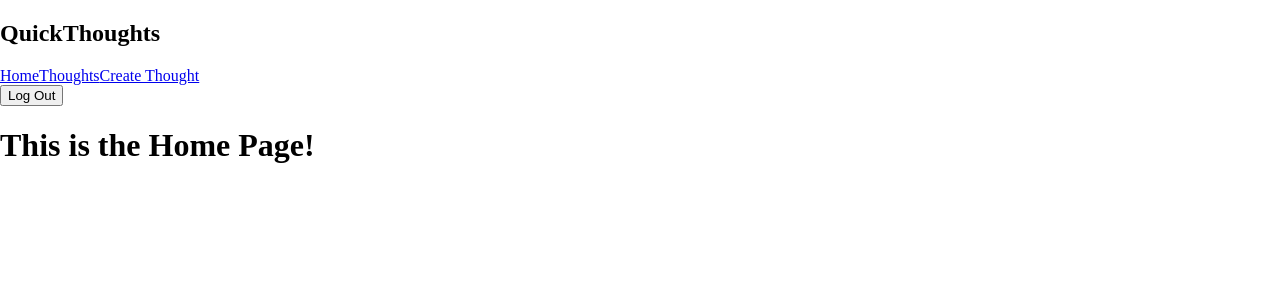
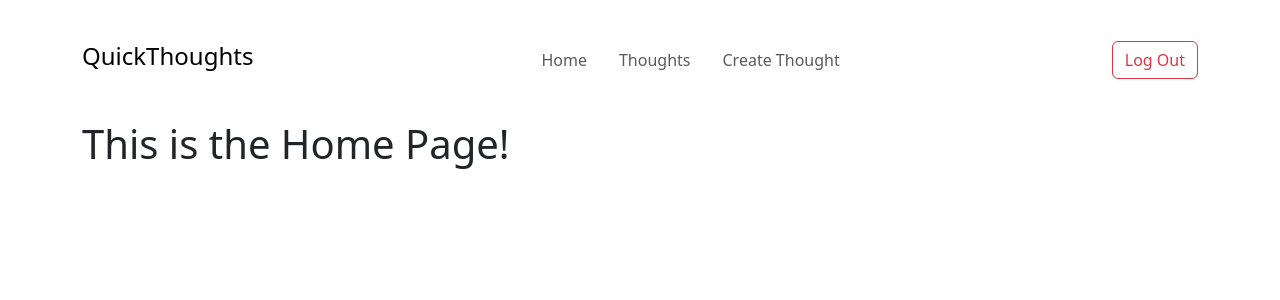
Before and after one commit to blexram-go/quickthoughts, a React (Vite) app in the folder frontend/: page / in a window 1280 px wide. Shown: the top 300 px of the page. Built offline with nearby package versions, Linux system fonts and the light colour scheme.

Commit message:
Add some bootstrap css to the navbar

```diff
--- a/frontend/index.html
+++ b/frontend/index.html
@@ -4,9 +4,11 @@
     <meta charset="UTF-8" />
     <meta name="viewport" content="width=device-width, initial-scale=1.0" />
     <title>QuickThoughts</title>
+    <link href="https://cdn.jsdelivr.net/npm/bootstrap@5.3.3/dist/css/bootstrap.min.css" rel="stylesheet" integrity="sha384-QWTKZyjpPEjISv5WaRU9OFeRpok6YctnYmDr5pNlyT2bRjXh0JMhjY6hW+ALEwIH" crossorigin="anonymous">
   </head>
   <body>
-    <div id="root"></div>
+    <div id="root" class="container-md"></div>
     <script type="module" src="/src/main.jsx"></script>
+    <script src="https://cdn.jsdelivr.net/npm/bootstrap@5.3.3/dist/js/bootstrap.bundle.min.js" integrity="sha384-YvpcrYf0tY3lHB60NNkmXc5s9fDVZLESaAA55NDzOxhy9GkcIdslK1eN7N6jIeHz" crossorigin="anonymous"></script>
   </body>
 </html>
--- a/frontend/src/Components/Navbar.jsx
+++ b/frontend/src/Components/Navbar.jsx
@@ -2,17 +2,17 @@ import { Link } from "react-router";
 
 function Navbar()  {
     return (
-        <nav className="navbar">
-            <div className="navbar-left">
-                <h1>QuickThoughts</h1>
+        <nav className="navbar navbar-default container-md">
+            <div className="navbar-brand">
+                <h4>QuickThoughts</h4>
             </div>
-            <div className="navbar-center">
-                <Link to="/">Home</Link>
-                <Link to="/thoughts">Thoughts</Link>
-                <Link to="/create">Create Thought</Link>
+            <div className="navbar-nav d-flex flex-row m-3">
+                <Link to="/" className="nav-link m-3">Home</Link>
+                <Link to="/thoughts" className="nav-link m-3">Thoughts</Link>
+                <Link to="/create" className="nav-link m-3">Create Thought</Link>
             </div>
-            <div className="navbar-right">
-                <button className="logout-button">Log Out</button>
+            <div className="navbar-nav navbar-right">
+                <button className="btn btn-outline-danger">Log Out</button>
             </div>
         </nav>
     )
```
